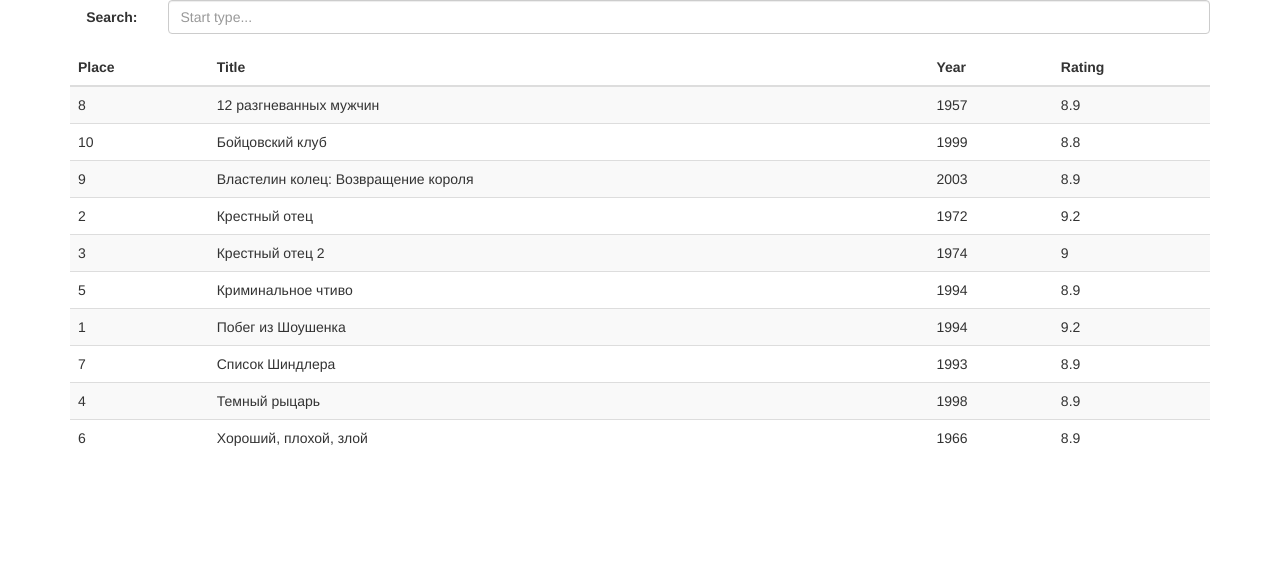
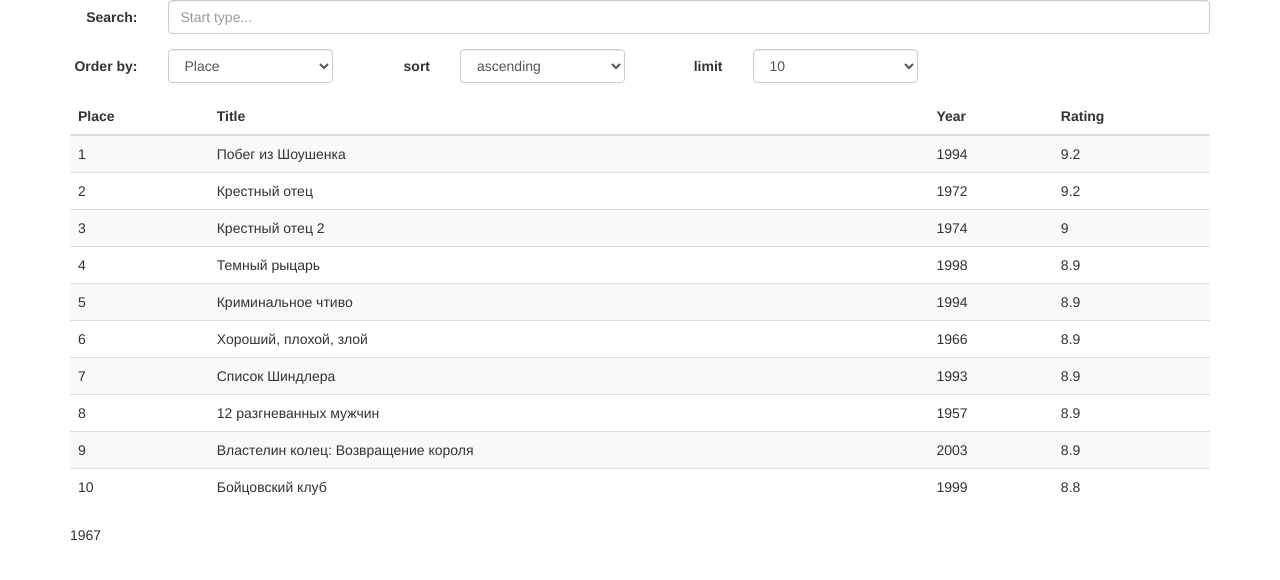
Before and after one commit to winechess/angularjs_tutorial, a website: page app/index.html in a window 1280 px wide. Drawn offline with Linux system fonts and the light colour scheme.

Commit message:
Apply built-in filters on films array Add select inputs on form to choose filter parameters Initialise filter with default params in controller and test it Test filters behaviour

```diff
--- a/app/index.html
+++ b/app/index.html
@@ -19,6 +19,32 @@
                     </div>
                 </div>
 
+                <div class="form-group">
+                    <label class="control-label col-lg-1">Order by:</label>
+                    <div class="col-lg-2">
+                        <select class="form-control" ng-model="filter.orderBy">
+                            <option value="place">Place</option>
+                            <option value="title">Title</option>
+                            <option value="year">Year</option>
+                            <option value="rating">Rating</option>
+                        </select>
+                    </div>
+
+                    <label class="control-label col-lg-1">sort</label>
+                    <div class="col-lg-2">
+                        <select class="form-control" ng-model="filter.sortBy">
+                            <option value="-">descending</option>
+                            <option value="+">ascending</option>
+                        </select>
+                    </div>
+
+                    <label class="control-label col-lg-1">limit</label>
+                    <div class="col-lg-2">
+                        <select class="form-control" ng-model='filter.limitTo'
+                                ng-options="i for i in [0,1,2,3,4,5,6,7,8,9,10]"></select>
+                    </div>
+                </div>
+
             </form>
 
             <table class="table table-striped">
@@ -32,7 +58,10 @@
                 </thead>
 
                 <tbody>
-                    <tr ng-repeat="film in imdb.films | orderBy: 'title'">
+                    <tr ng-repeat="film in imdb.films|
+                                filter: query |
+                                orderBy: filter.sortBy + filter.orderBy
+                                | limitTo: filter.limitTo ">
                         <td>{{film.place}}</td>
                         <td>{{film.title}}</td>
                         <td>{{film.year}}</td>
@@ -40,7 +69,9 @@
                     </tr>
                 </tbody>
             </table>
+            <div id="test">1967</div>
         </div>
+
 
 
         <script src="lib/angular/angular.js" type="text/javascript"></script>
--- a/app/js/controllers.js
+++ b/app/js/controllers.js
@@ -1,3 +1,4 @@
 app.controller('TopFilmsCtrl', function($scope, TopFilms){
    $scope.imdb = TopFilms;
+   $scope.filter = {sortBy: '+', orderBy: 'place', limitTo: 10};
 });
```
Also changed, not shown: test/e2e/scenarios.js (+31 -5 lines), test/unit/controllersSpec.js (+5 -0 lines).
